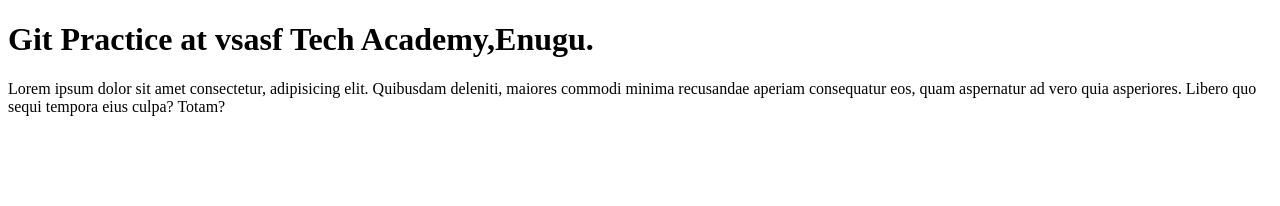
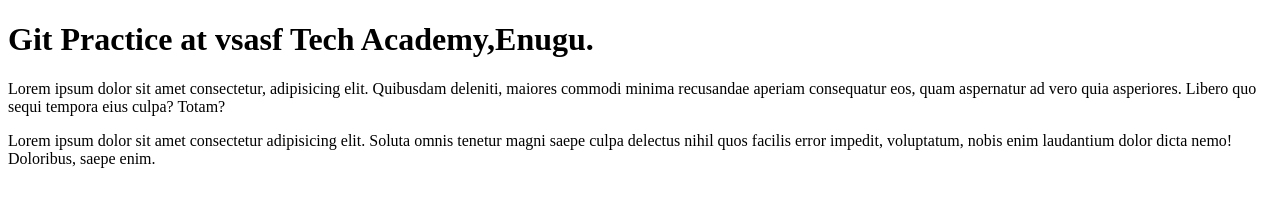
Before and after one commit to uchechocho/uchefinal, a plain HTML site: page index.html in a window 1280 px wide. Drawn offline with Linux system fonts and the light colour scheme.

Commit message:
edited index

```diff
--- a/index.html
+++ b/index.html
@@ -13,5 +13,11 @@
         quam aspernatur ad vero quia asperiores.
         Libero quo sequi tempora eius culpa? Totam?
     </p>
+    <p>
+        Lorem ipsum dolor sit amet consectetur adipisicing elit.
+        Soluta omnis tenetur magni saepe culpa delectus nihil quos facilis error impedit,
+        voluptatum, nobis enim laudantium dolor dicta nemo!
+        Doloribus, saepe enim.
+    </p>
 </body>
 </html>
```
